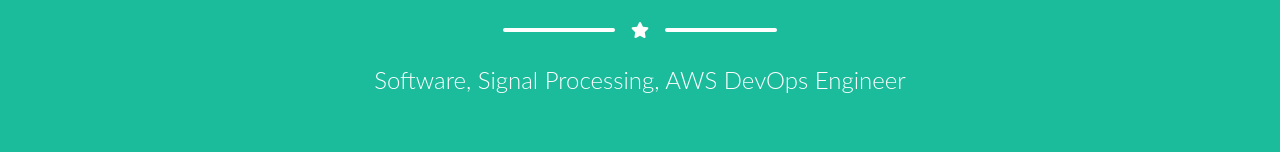
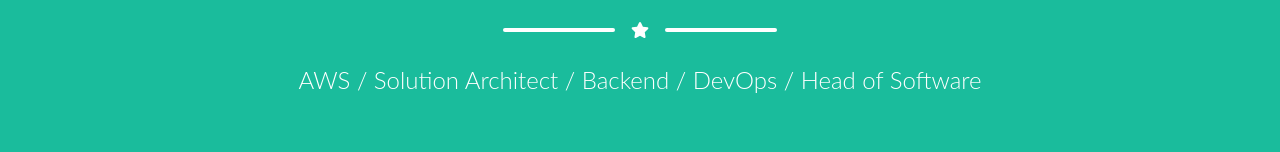
Before and after one commit to hoan-pham-duy/lighthappy_org_on_premises, a React (Create React App) app: page / in a window 1280 px wide. Shown: the part 482-634 px from the top of the page. Built offline with nearby package versions, Linux system fonts and the light colour scheme; no server answers; what @aws-amplify/ui-react, aws-amplify would draw is missing.

Commit message:
Update roles at WideSectionHeader.js

```diff
--- a/src/screens/Homepage/components/WideSectionHeader.js
+++ b/src/screens/Homepage/components/WideSectionHeader.js
@@ -22,7 +22,7 @@
           <div className='divider-custom-line' />
         </div>
         {/* Masthead Subheading */}
-        <p className='masthead-subheading font-weight-light mb-0'>Software, Signal Processing, AWS DevOps Engineer</p>
+        <p className='masthead-subheading font-weight-light mb-0'>AWS / Solution Architect / Backend / DevOps / Head of Software</p>
       </div>
     </header>
     )
```
